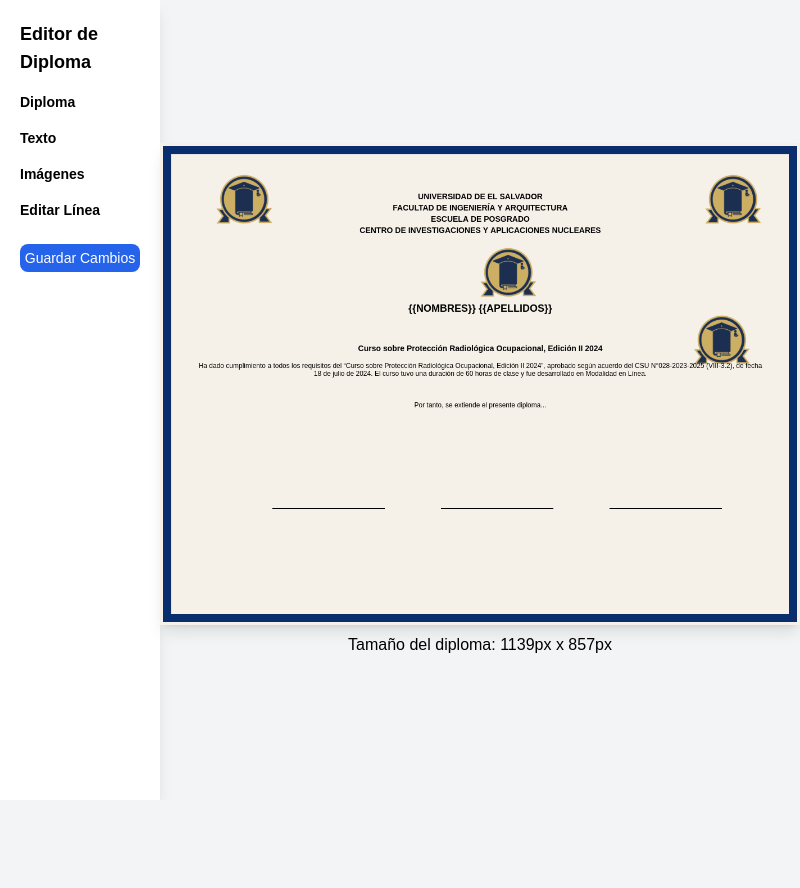
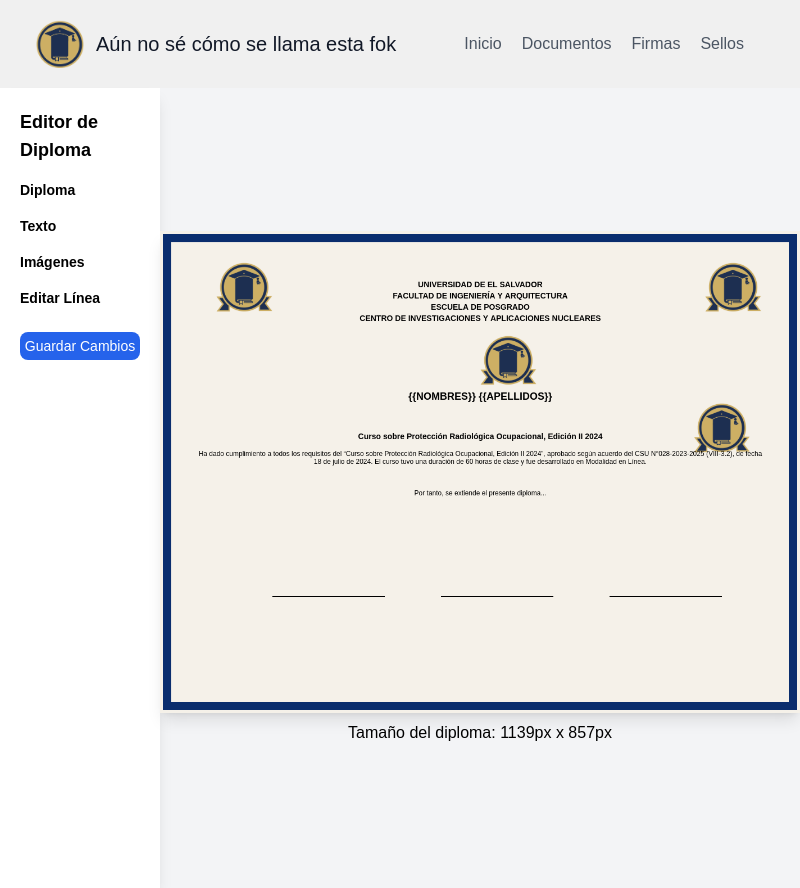
Before and after one commit to Nancy-Ramirez/DiplomasSIS, an Electron app: page Templates/html/diplomas/editar-plantilla-diploma.html in a window 800 px wide. Before the commit the page ends 800 px from the top, so only its background shows below. Drawn offline with nearby package versions, Linux system fonts and the light colour scheme; files whose address does not match are found by name.

Commit message:
menu diplomas

```diff
--- a/Templates/html/diplomas/editar-plantilla-diploma.html
+++ b/Templates/html/diplomas/editar-plantilla-diploma.html
@@ -8,7 +8,33 @@
     <link rel="stylesheet" href="../../../styles.css" />
     <title>Editor de Diplomas</title>
   </head>
-  <body class="flex h-screen bg-gray-100">
+
+  <body class="inicio-container">
+    <header class="text-gray-600 body-font">
+      <div
+        class="container mx-auto flex flex-wrap p-5 flex-col md:flex-row items-center"
+      >
+        <a
+          class="flex title-font font-medium items-center text-gray-900 mb-4 md:mb-0"
+        >
+          <img src="../../../src/images/2.png" alt="" class="w-12" />
+          <span class="ml-3 text-xl">Aún no sé cómo se llama esta fok</span>
+        </a>
+        <nav
+          class="md:ml-auto flex flex-wrap items-center text-base justify-center"
+        >
+          <a
+            href="../../../inicio.html"
+            class="mr-5 hover:text-gray-900"
+            >Inicio</a
+          >
+          <a class="mr-5 hover:text-gray-900">Documentos</a>
+          <a class="mr-5 hover:text-gray-900">Firmas</a>
+          <a class="mr-5 hover:text-gray-900">Sellos</a>
+        </nav>
+      </div>
+    </header>
+    <div class="flex h-screen bg-gray-100">
     <!-- Sidebar -->
     <div class="w-1/4 bg-white p-5 shadow-lg overflow-y-auto h-screen">
       <h2 class="text-lg font-bold mb-4">Editor de Diploma</h2>
@@ -351,5 +377,6 @@
       }
     </script>
     <script src="../../js/diplomas/editar-diplomas.js"></script>
+  </div>
   </body>
 </html>
--- a/about.txt
+++ b/about.txt
@@ -6,3 +6,4 @@
 pip install gunicorn
 pip install flask
 pip install waitress
+pip install docx
```
Also changed, not shown: Templates/html/diplomas/diplomas.html (+2 -2 lines), Templates/html/diplomas/ver-plantilla-diploma.html (+2 -2 lines).
